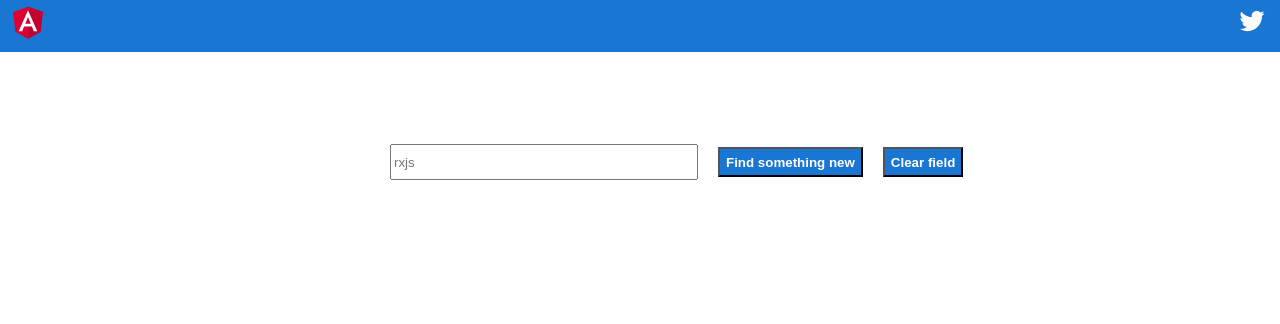
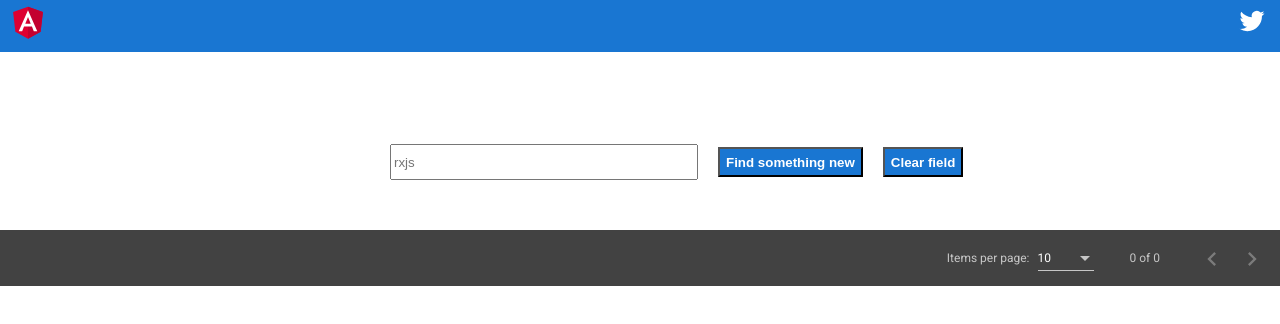
Before and after one commit to methanol/A071119-HT2, an Angular app: page / in a window 1280 px wide. Shown: the top 324 px of the page. Built offline with nearby package versions, Linux system fonts and the light colour scheme.

Commit message:
add simple paginator

```diff
--- a/src/app/app.component.html
+++ b/src/app/app.component.html
@@ -35,9 +35,21 @@
   <button (click) = "searchField.value = '';">Clear field</button>
 </div>
 
+<mat-paginator [length]="projects.length"
+               [pageSize]="pageCurrentSize"
+               [pageSizeOptions]="[5, 10, 25, 100]"
+               (page)="pageEvent = $event; pageCurrentIndex = $event.pageIndex; pageCurrentSize = $event.pageSize">
+</mat-paginator>
+
 <div class="result-area" *ngIf="results$ | async; else loader">
-      <app-project-card *ngFor="let project of projects" [ngClass]="{'result-item': true}" [project] = project></app-project-card>
+      <app-project-card
+      *ngFor="let project of projects.slice(pageCurrentIndex == 0 ? pageCurrentIndex : pageCurrentIndex * pageCurrentSize + 1,
+      pageCurrentIndex === 0 ? pageCurrentSize : (1 + pageCurrentIndex) * pageCurrentSize + 1)"
+      [ngClass]="{'result-item': true}"
+      [project] = project>
+    </app-project-card>
 </div>
+
 <ng-template #loader>
     <div *ngIf="isLoaderShown" class="load-container">
       <mat-spinner [mode]="'indeterminate'"></mat-spinner>
--- a/src/app/app.component.ts
+++ b/src/app/app.component.ts
@@ -3,6 +3,7 @@ import { Observable, Subject, Observer } from 'rxjs';
 import { HttpClient } from '@angular/common/http';
 import { BASE_URL_TOKEN, IProject } from './config';
 import { switchMap, debounceTime } from 'rxjs/operators';
+import { PageEvent } from '@angular/material/paginator';
 
 @Component({
   selector: 'app-root',
@@ -15,6 +16,9 @@ export class AppComponent implements OnInit {
   public results$: Observable<IProject[]>;
   public isLoaderShown: boolean = false;
   public projects: IProject[] = [];
+  public pageEvent: PageEvent;
+  public pageCurrentIndex: number = 0;
+  public pageCurrentSize: number = 10;
 
   // @ViewChild('searchField', {static: true})
   // private searchField: HTMLInputElement;
@@ -36,7 +40,7 @@ export class AppComponent implements OnInit {
   ngOnInit() {
     this.inputFlow$
     .pipe(
-      debounceTime(800),
+      debounceTime(500),
       switchMap((searchTerm: string) => this.results$ = this.getProjects(searchTerm))
     )
     .subscribe(this.searchResultObserver)
--- a/src/app/shared/shared.module.ts
+++ b/src/app/shared/shared.module.ts
@@ -4,6 +4,7 @@ import {MatButtonModule} from '@angular/material/button';
 import {MatCardModule} from '@angular/material/card';
 import {MatListModule} from '@angular/material/list';
 import {MatProgressSpinnerModule} from '@angular/material/progress-spinner';
+import {MatPaginatorModule} from '@angular/material/paginator';
 
 @NgModule({
   exports: [
@@ -11,7 +12,8 @@ import {MatProgressSpinnerModule} from '@angular/material/progress-spinner';
 	MatButtonModule,
 	MatCardModule,
 	MatListModule,
-	MatProgressSpinnerModule
+	MatProgressSpinnerModule,
+	MatPaginatorModule
   ]
 })
 export class SharedModule {
```
